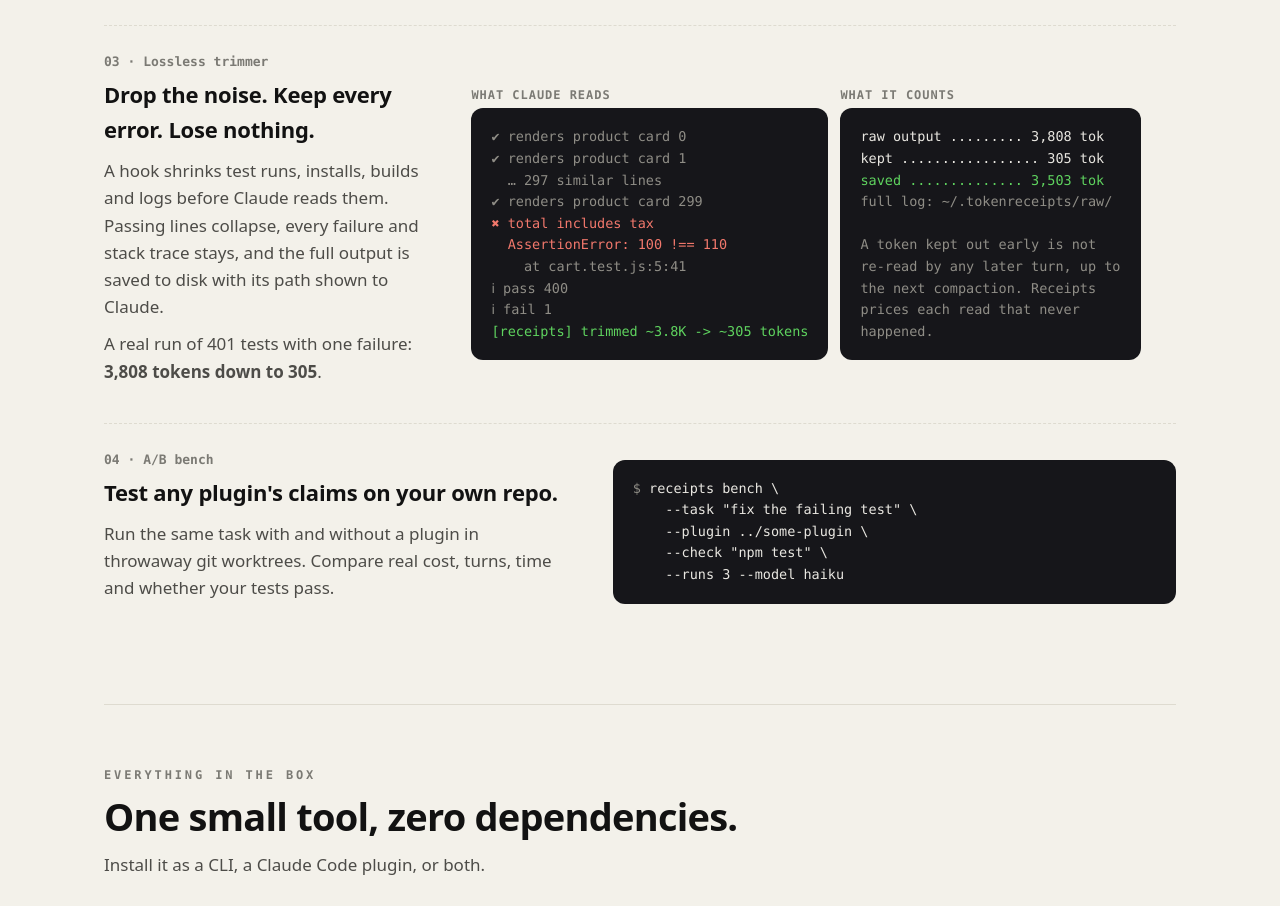
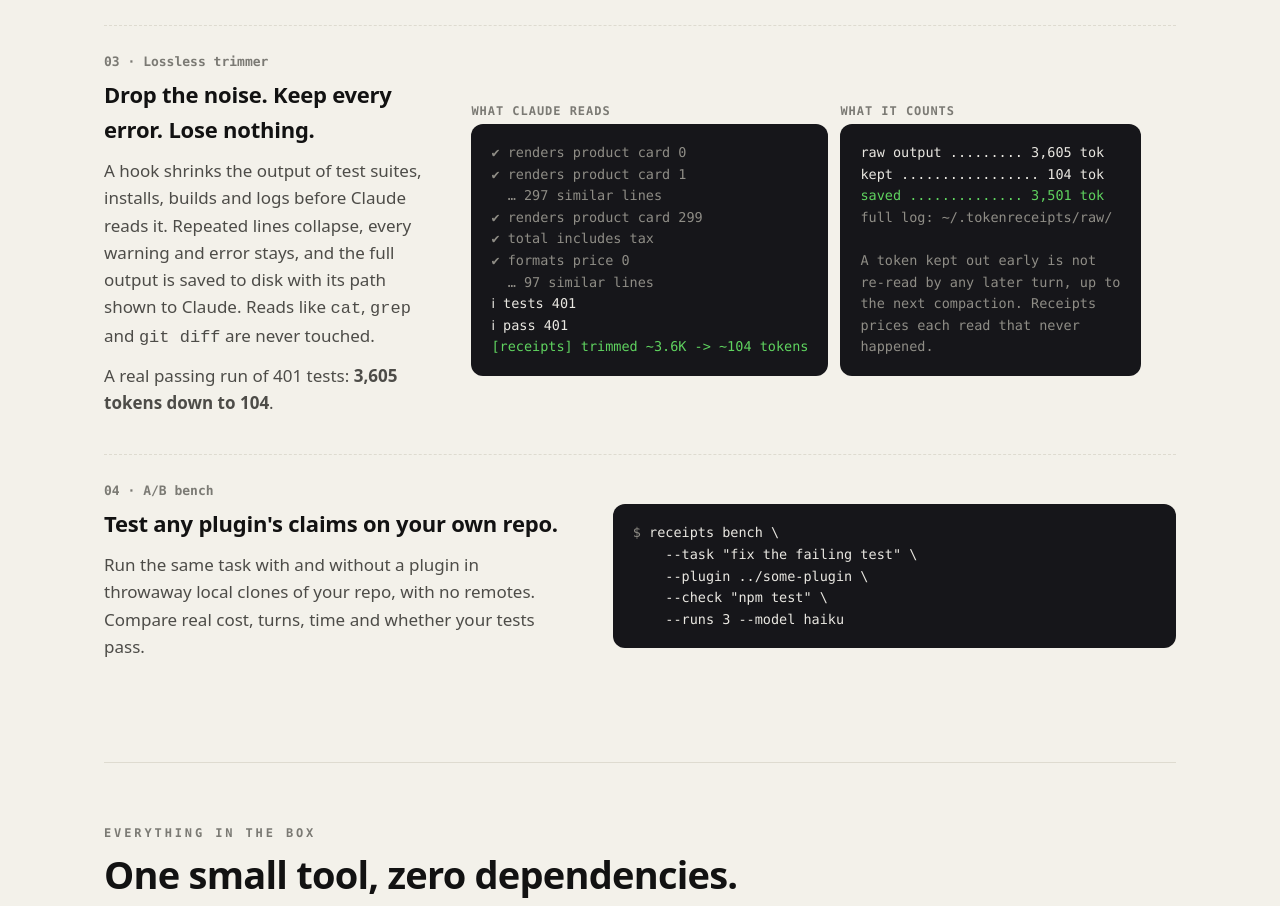
Before and after one commit to salman-moussa/codereceipts, a website: page site/index.html in a window 1280 px wide. Shown: the part 1564-2470 px from the top of the page. Drawn offline with Linux system fonts and the light colour scheme.

Commit message:
docs: trimmer covers successful commands; bench uses local clones

```diff
--- a/site/index.html
+++ b/site/index.html
@@ -216,23 +216,23 @@ $9.80 <span class="d">$5.10/h</span> <span class="d">│</span> cache 91% <span
       <div>
         <div class="num">03 · Lossless trimmer</div>
         <h3>Drop the noise. Keep every error. Lose nothing.</h3>
-        <p>A hook shrinks test runs, installs, builds and logs before Claude reads them. Passing lines collapse, every failure and stack trace stays, and the full output is saved to disk with its path shown to Claude.</p>
-        <p>A real run of 401 tests with one failure: <b>3,808 tokens down to 305</b>.</p>
+        <p>A hook shrinks the output of test suites, installs, builds and logs before Claude reads it. Repeated lines collapse, every warning and error stays, and the full output is saved to disk with its path shown to Claude. Reads like <code>cat</code>, <code>grep</code> and <code>git diff</code> are never touched.</p>
+        <p>A real passing run of 401 tests: <b>3,605 tokens down to 104</b>.</p>
       </div>
       <div class="compare">
         <div><div class="label">What Claude reads</div><div class="term"><pre><span class="d">✔ renders product card 0
 ✔ renders product card 1
   … 297 similar lines
-✔ renders product card 299</span>
-<span class="r">✖ total includes tax</span>
-<span class="r">  AssertionError: 100 !== 110</span>
-<span class="d">    at cart.test.js:5:41
-ℹ pass 400
-ℹ fail 1</span>
-<span class="g">[receipts] trimmed ~3.8K -> ~305 tokens</span></pre></div></div>
-        <div><div class="label">What it counts</div><div class="term"><pre>raw output ......... 3,808 tok
-kept ................. 305 tok
-<span class="g">saved .............. 3,503 tok</span>
+✔ renders product card 299
+✔ total includes tax
+✔ formats price 0
+  … 97 similar lines</span>
+ℹ tests 401
+ℹ pass 401
+<span class="g">[receipts] trimmed ~3.6K -> ~104 tokens</span></pre></div></div>
+        <div><div class="label">What it counts</div><div class="term"><pre>raw output ......... 3,605 tok
+kept ................. 104 tok
+<span class="g">saved .............. 3,501 tok</span>
 <span class="d">full log: ~/.tokenreceipts/raw/</span>
 
 <span class="d">A token kept out early is not
@@ -247,7 +247,7 @@ happened.</span></pre></div></div>
       <div>
         <div class="num">04 · A/B bench</div>
         <h3>Test any plugin's claims on your own repo.</h3>
-        <p>Run the same task with and without a plugin in throwaway git worktrees. Compare real cost, turns, time and whether your tests pass.</p>
+        <p>Run the same task with and without a plugin in throwaway local clones of your repo, with no remotes. Compare real cost, turns, time and whether your tests pass.</p>
       </div>
       <div class="term"><pre><span class="d">$</span> receipts bench \
     --task "fix the failing test" \
```
Also changed, not shown: README.md.
